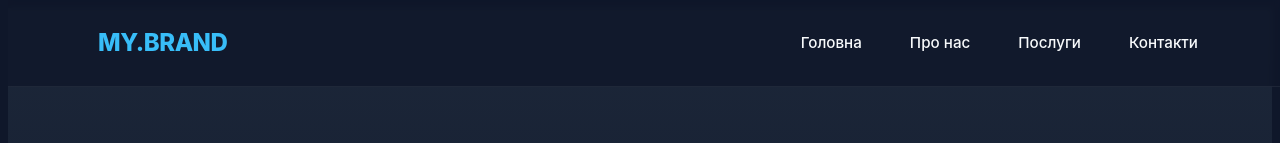
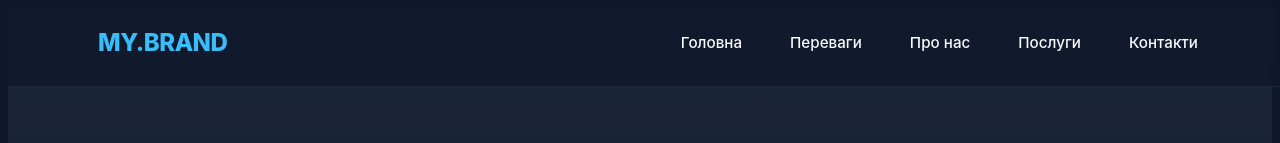
Before and after one commit to Evgen-creator/my-mini-project, a plain HTML site: page index.html in a window 1280 px wide. Shown: the top 143 px of the page. Drawn offline with Linux system fonts and the light colour scheme.

Commit message:
Add files via upload

```diff
--- a/index.html
+++ b/index.html
@@ -32,9 +32,11 @@
 
             <ul class="nav-links">
                 <li><a href="#home">Головна</a></li>
+                <li><a href="#services">Переваги</a></li>
                 <li><a href="#about">Про нас</a></li>
                 <li><a href="#services">Послуги</a></li>
                 <li><a href="#contact">Контакти</a></li>
+
             </ul>
         </nav>
     </header>
```
